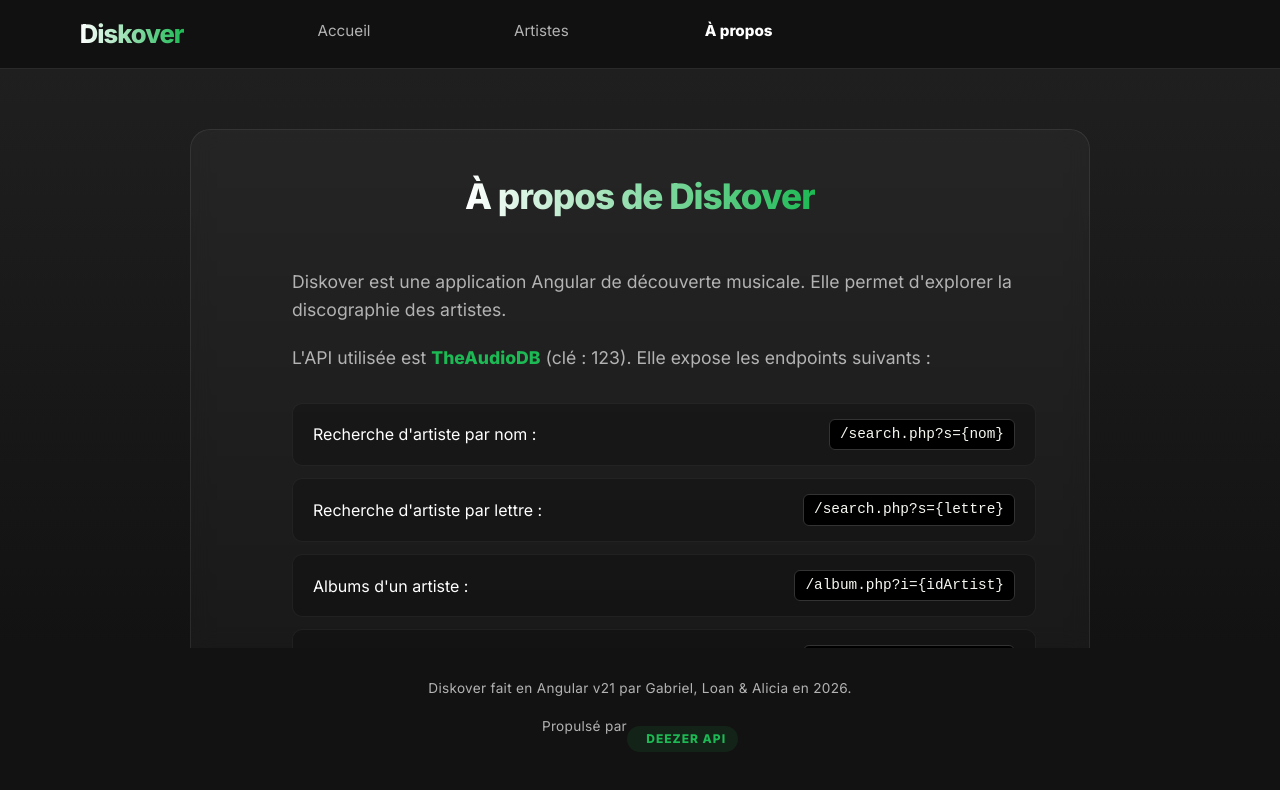
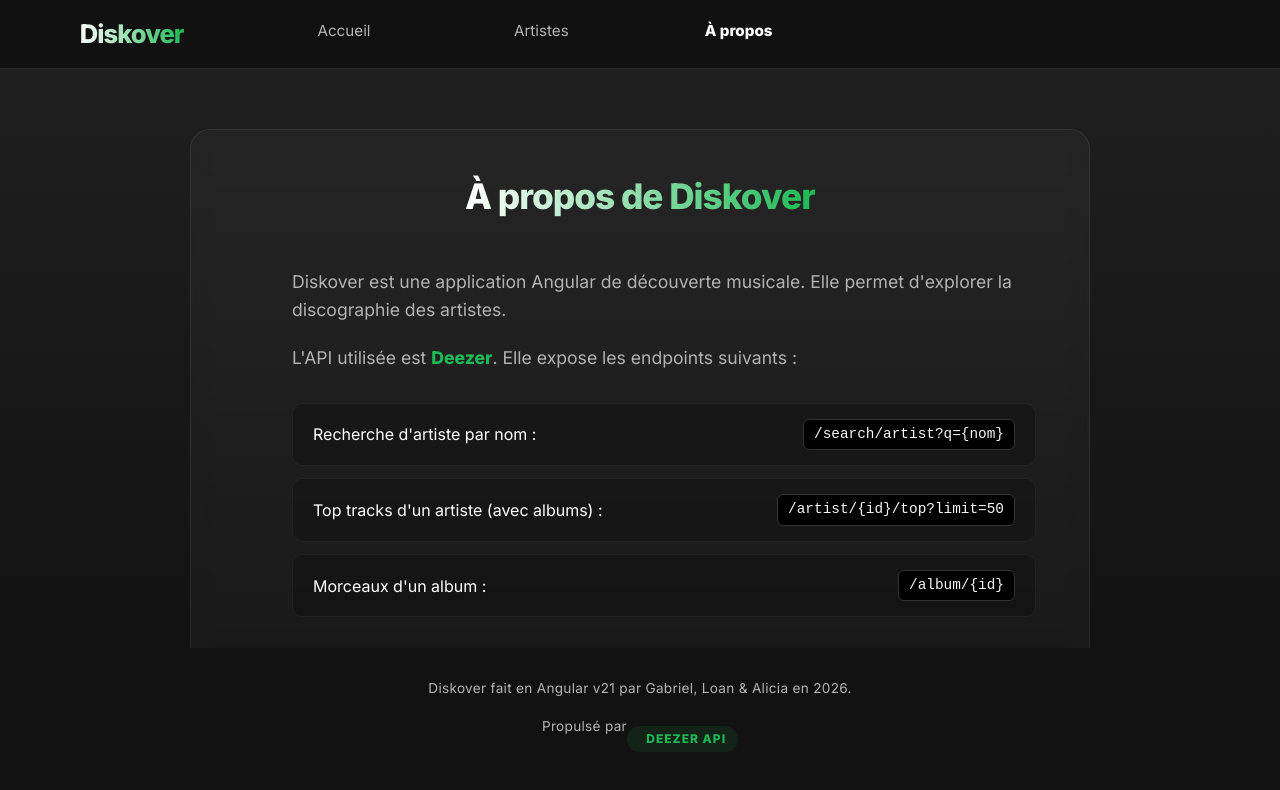
Before and after one commit to gabrieldaloiso/diskover, an Angular app: page /about in a window 1280 px wide. Shown: the top 790 px of the page. Built offline with nearby package versions, Linux system fonts and the light colour scheme.

Commit message:
update page about

```diff
--- a/src/app/about/about.html
+++ b/src/app/about/about.html
@@ -9,13 +9,12 @@
                 Elle permet d'explorer la discographie des artistes.
             </p>
             <p class="ms-5">
-                L'API utilisée est <strong>TheAudioDB</strong> (clé : 123). Elle expose les endpoints suivants :
+                L'API utilisée est <strong>Deezer</strong>. Elle expose les endpoints suivants :
             </p>
             <ul class="ms-5">
-                <li>Recherche d'artiste par nom : <code>/search.php?s={{ '{' }}nom{{ '}' }}</code></li>
-                <li>Recherche d'artiste par lettre : <code>/search.php?s={{ '{' }}lettre{{ '}' }}</code></li>
-                <li>Albums d'un artiste : <code>/album.php?i={{ '{' }}idArtist{{ '}' }}</code></li>
-                <li>Morceaux d'un album : <code>/track.php?m={{ '{' }}idAlbum{{ '}' }}</code></li>
+                <li>Recherche d'artiste par nom : <code>/search/artist?q={{ '{' }}nom{{ '}' }}</code></li>
+                <li>Top tracks d'un artiste (avec albums) : <code>/artist/{{ '{' }}id{{ '}' }}/top?limit=50</code></li>
+                <li>Morceaux d'un album : <code>/album/{{ '{' }}id{{ '}' }}</code></li>
             </ul>
         </div>
     </div>
```
